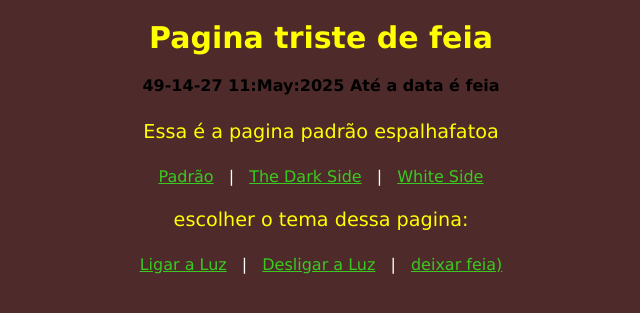
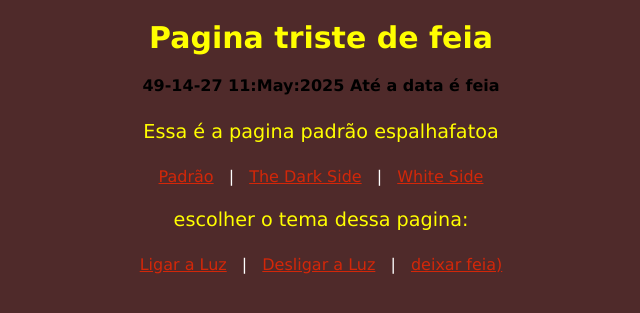
Before and after one commit to Kelvinmorcillo/darkmode, a Flask app: page / in a window 1280 px wide. Shown: the top 313 px of the page, without its empty margins (319-959 px from the left). Run offline with Flask 3, Linux system fonts and the light colour scheme.

Commit message:
first commit - red

```diff
--- a/static/style.css
+++ b/static/style.css
@@ -44,7 +44,7 @@ body.default-theme {
     color: rgb(217, 23, 107);
 }
 .default-theme a {
-    color: hsl(111, 72%, 46%);
+    color: hsl(9, 92%, 43%);
 }
 .default-theme a:hover {
     color: rgba(203, 69, 28, 0.749);
```
